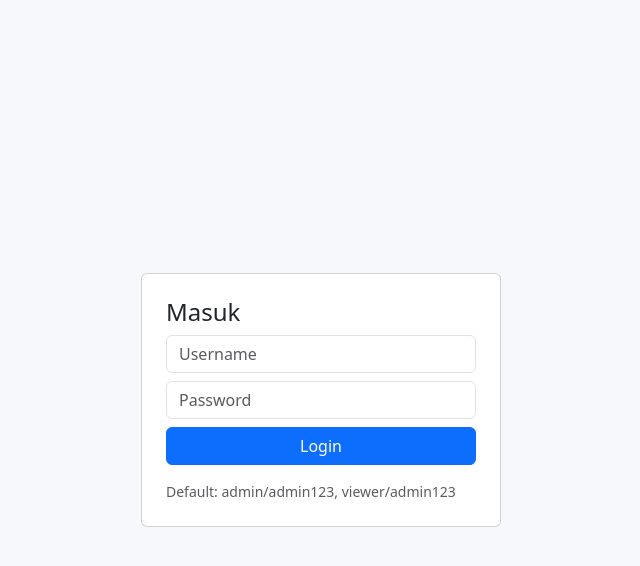
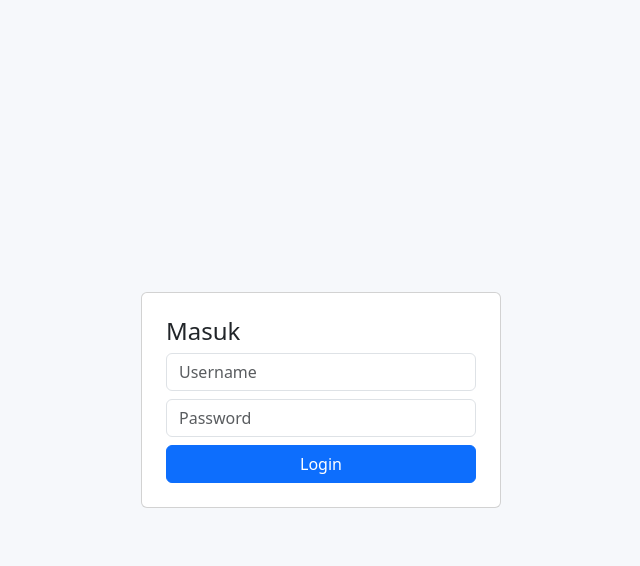
Before and after one commit to widialjatsiyah/gis_naz, a CodeIgniter app: page /database/auth/login in a window 1280 px wide. Shown: the top 566 px of the page, without its empty margins (319-959 px from the left). Run offline with CodeIgniter, Linux system fonts and the light colour scheme.

Commit message:
login fix

```diff
--- a/application/views/login_view.php
+++ b/application/views/login_view.php
@@ -14,7 +14,7 @@
             <div class="mb-2"><input class="form-control" name="username" placeholder="Username" required></div>
             <div class="mb-2"><input class="form-control" name="password" type="password" placeholder="Password" required></div><button class="btn btn-primary w-100">Login</button>
         </form>
-        <div class="mt-3 text-muted small">Default: admin/admin123, viewer/admin123</div>
+        <!-- <div class="mt-3 text-muted small">Default: admin/admin123, viewer/admin123</div> -->
     </div>
 </body>
 
```
